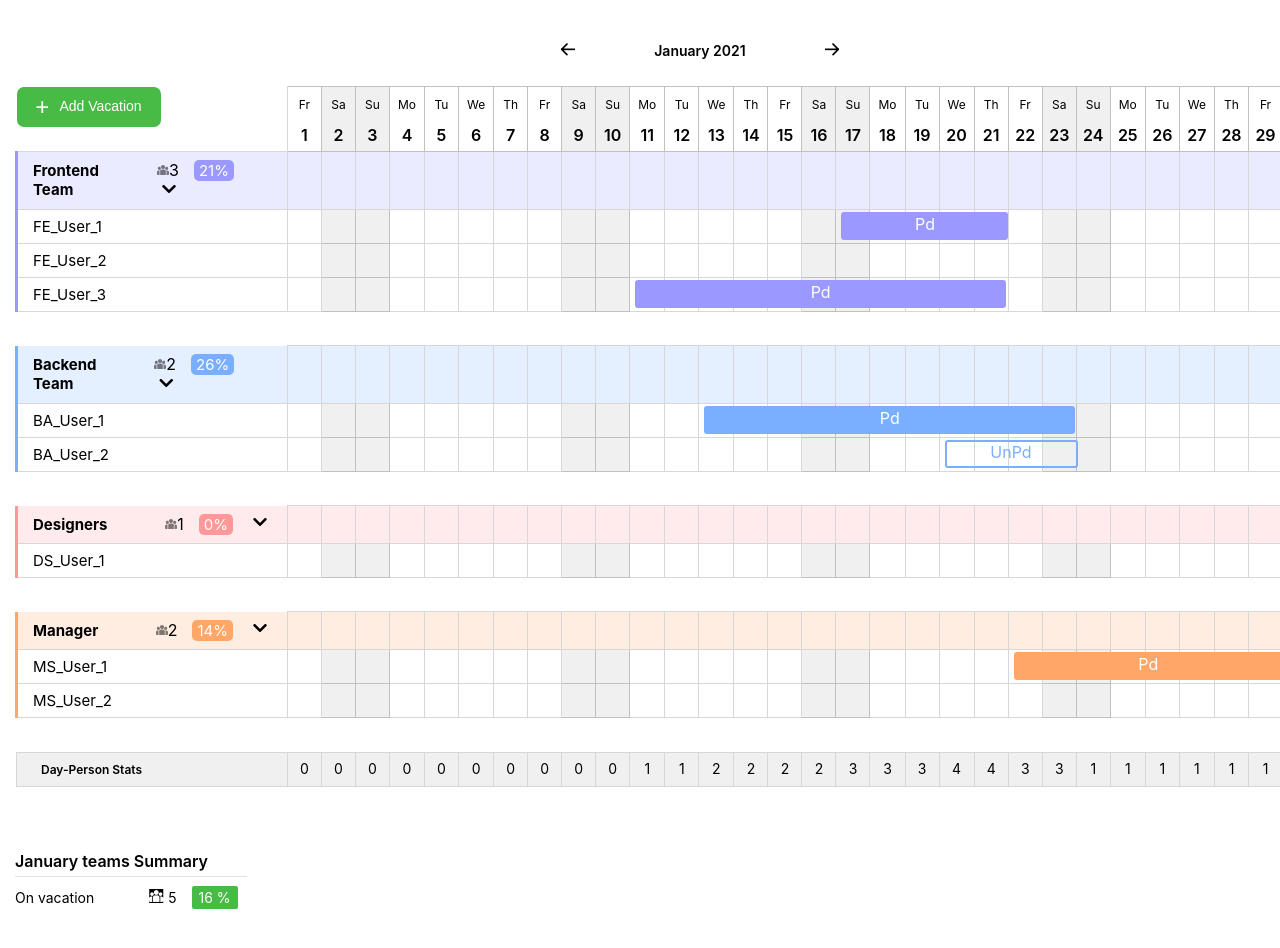
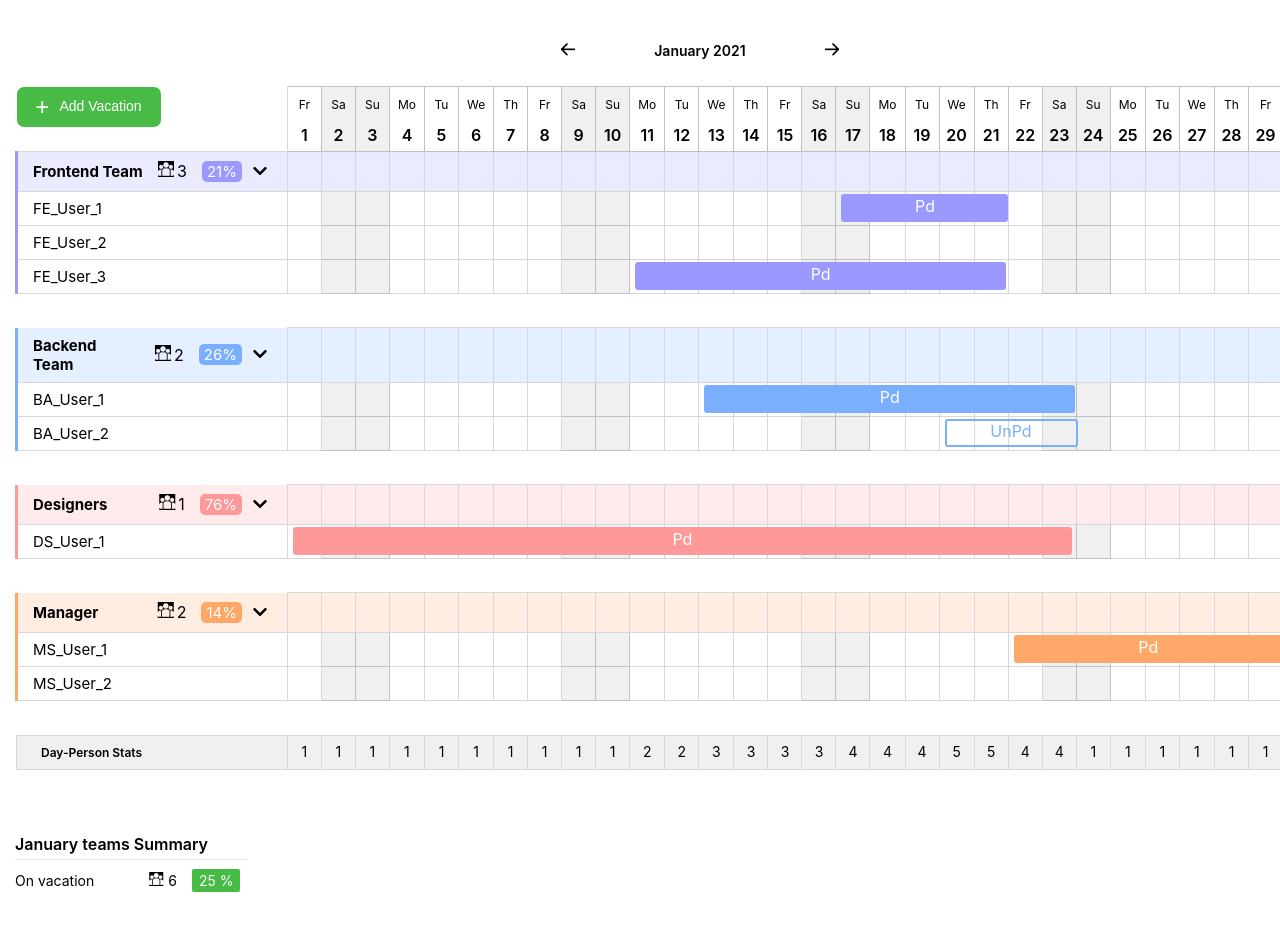
Before and after one commit to LesnovArt/calendarWithReact, a React (Create React App) app: page / in a window 1280 px wide. Shown: the top 948 px of the page. Built offline with nearby package versions, Linux system fonts and the light colour scheme; data requests are answered from the project's data file.

Commit message:
add icons

```diff
--- a/db.json
+++ b/db.json
@@ -168,6 +168,41 @@
       "endDate": "23.01.2021",
       "userId": 4,
       "type": "Pd"
+    },
+    {
+      "id": 1610928789192,
+      "startDate": "06.08.2020",
+      "endDate": "16.08.2020",
+      "userId": 2,
+      "type": "Pd"
+    },
+    {
+      "id": 1610928806055,
+      "startDate": "13.10.2020",
+      "endDate": "31.10.2020",
+      "userId": 1,
+      "type": "UnPd"
+    },
+    {
+      "id": 1610928884279,
+      "startDate": "23.12.2020",
+      "endDate": "23.01.2021",
+      "userId": 6,
+      "type": "Pd"
+    },
+    {
+      "id": 1610928977975,
+      "startDate": "15.02.2021",
+      "endDate": "27.02.2021",
+      "userId": 6,
+      "type": "Pd"
+    },
+    {
+      "id": 1610929007206,
+      "startDate": "08.03.2021",
+      "endDate": "16.03.2021",
+      "userId": 4,
+      "type": "UnPd"
     }
   ]
 }
--- a/src/components/teamHead/teamHead.js
+++ b/src/components/teamHead/teamHead.js
@@ -25,45 +25,16 @@ function TeamHead(props) {
     let wrapperClass = classNames(`${style.department_hideArrow}`, { 'rotateArrow': rotateArrow === true })
     return (
     <tr className={style.department} style={color}>
-            <td className={style.department_inform}>
+        <td className={style.department_name}>
           <span className={style.department_title}>{props.teamName}</span>
-                <div>
+          <div className={style.department_info}>
             <span className={style.department_countMembersIcon}>
-                    {<svg width="12" height="12" viewBox="0 0 12 12" fill="none" xmlns="http://www.w3.org/2000/svg">
-                    <g opacity="0.5" clip-path="url(#clip0)">
-                        <path
-                        d="M10.2676 6.40607H9.3396C9.43419 6.66505 9.48587 6.94454 9.48587 7.23585V10.7433C9.48587 10.8647 9.46473 10.9813 9.42627 11.0897H10.9605C11.5336 11.0897 11.9999 10.6235 11.9999 10.0504V8.13831C11.9999 7.18316 11.2228 6.40607 10.2676 6.40607Z"
-                        fill="black" />
-                        <path
-                        d="M2.51403 7.23585C2.51403 6.94452 2.56571 6.66505 2.6603 6.40607H1.73227C0.777095 6.40607 0 7.18316 0 8.13833V10.0504C0 10.6235 0.466243 11.0898 1.03936 11.0898H2.57363C2.53517 10.9813 2.51403 10.8647 2.51403 10.7433V7.23585Z"
-                        fill="black" />
-                        <path
-                        d="M7.06079 5.5036H4.93918C3.984 5.5036 3.20691 6.2807 3.20691 7.23587V10.7433C3.20691 10.9346 3.36202 11.0898 3.55336 11.0898H8.4466C8.63795 11.0898 8.79305 10.9346 8.79305 10.7433V7.23587C8.79305 6.2807 8.01596 5.5036 7.06079 5.5036Z"
-                        fill="black" />
-                        <path
-                        d="M5.99989 0.910461C4.85117 0.910461 3.91663 1.84501 3.91663 2.99375C3.91663 3.77294 4.34668 4.45345 4.98179 4.81073C5.28303 4.98018 5.63033 5.07702 5.99989 5.07702C6.36946 5.07702 6.71675 4.98018 7.018 4.81073C7.65313 4.45345 8.08316 3.77291 8.08316 2.99375C8.08316 1.84503 7.14861 0.910461 5.99989 0.910461Z"
-                        fill="black" />
-                        <path
-                        d="M2.34195 2.85217C1.48284 2.85217 0.783936 3.55108 0.783936 4.41018C0.783936 5.26929 1.48284 5.96819 2.34195 5.96819C2.55987 5.96819 2.76739 5.92305 2.95589 5.84191C3.28182 5.70159 3.55055 5.4532 3.71684 5.14207C3.83356 4.9237 3.89996 4.67458 3.89996 4.41018C3.89996 3.5511 3.20105 2.85217 2.34195 2.85217Z"
-                        fill="black" />
-                        <path
-                        d="M9.65811 2.85217C8.79901 2.85217 8.1001 3.55108 8.1001 4.41018C8.1001 4.67461 8.1665 4.92372 8.28322 5.14207C8.44951 5.45322 8.71824 5.70162 9.04416 5.84191C9.23267 5.92305 9.44019 5.96819 9.65811 5.96819C10.5172 5.96819 11.2161 5.26929 11.2161 4.41018C11.2161 3.55108 10.5172 2.85217 9.65811 2.85217Z"
-                        fill="black" />
-                    </g>
-                    <defs>
-                        <clipPath id="clip0">
-                        <rect width="12" height="12" fill="white" transform="translate(0 0.00012207)" />
-                        </clipPath>
-                    </defs>
-                    </svg>}
+                <i className="icon icon-001-group"></i>
             </span>
             <span className={style.department_countMembers}>{props.members.length}</span>
             <span className={style.department_procent} style={backgroundColor} >{procent}%</span>
             <span className={wrapperClass} onClick = {() => clickArrow()}><i className="icon icon-chevron-down-solid"></i></span>
           </div>
-
-
-                {/* <span><i className="icon icon-001-group"></i></span> */}
         </td>
           {props.arrDays.map((cell, i) =>
               <td key={`team-head${props.arrDays[i].fullDate}`} className={`${style.department_day} day`}></td>)
--- a/src/components/teamHead/teamHead.module.scss
+++ b/src/components/teamHead/teamHead.module.scss
@@ -1,16 +1,20 @@
 .department {
-  &_inform {
+  &_name {
     // border: 1px solid #D7D7D7;
     display: flex;
     justify-content: space-between;
     height: 100%;
     border: none;
-    align-items: baseline;
+    align-items: center;
     padding: 8px 15px;
   }
   &_title {
      font-size: 15px;
      font-weight: bold;
+  }
+  &_info{
+    display: flex;
+    align-items: center;
   }
   &_countMembersIcon{
     display: inline-block;
@@ -26,7 +30,8 @@
   }
   &_hideArrow {
     display: inline-block;
-    margin-left: 15px;
+    margin-left: 6px;
+    margin-top: 3px;
     padding: 0 5px;
     &:hover {
       cursor: pointer;
```
Lines whose indentation alone changed are shown as unchanged.
